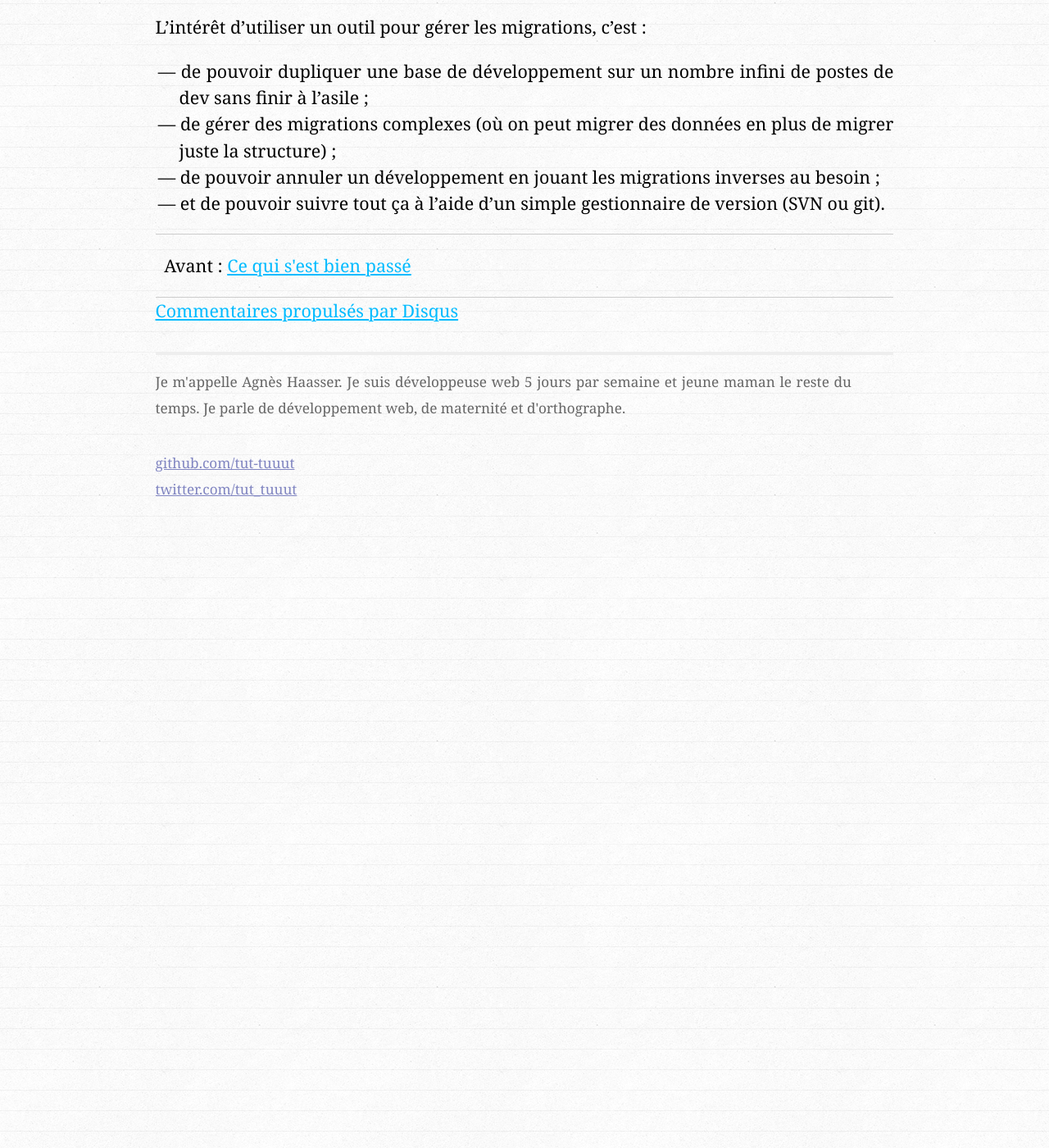
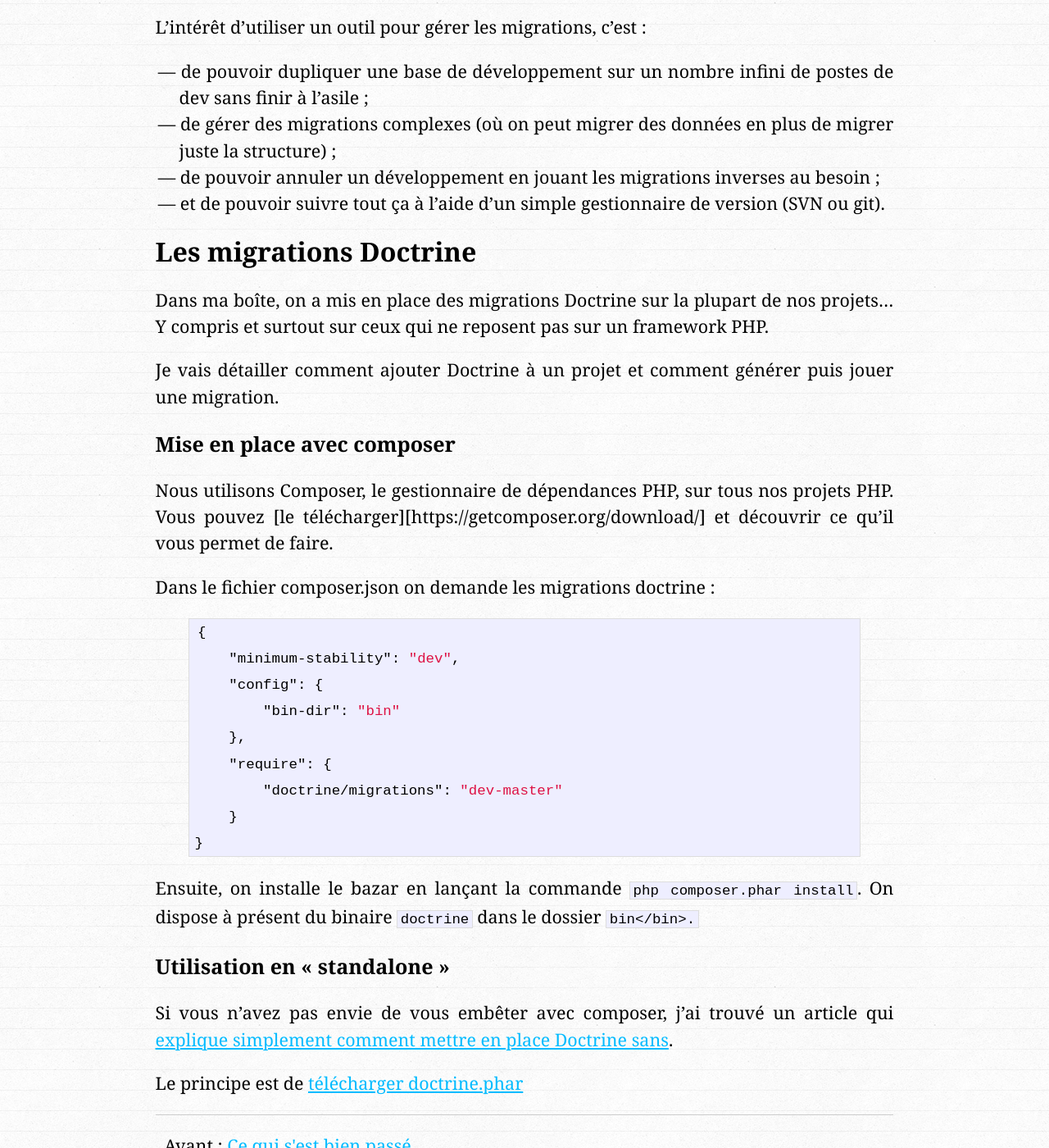
Before and after one commit to tut-tuuut/tut-tuuut.github.io, a Jekyll site: the page built from _posts/2014-06-26-versionner-une-bdd-avec-les-migrations-doctrine.md, in a window 1280 px wide and 1400 px high, scrolled down 1631 px. Shown: the whole window at 82% size. Built offline with Jekyll 4.4.1, drawn with Linux system fonts in a browser that asks for light colours; comment, search, counter and statistics services are not loaded.

Commit message:
Beginning of "install doctrine"

```diff
--- a/_posts/2014-06-26-versionner-une-bdd-avec-les-migrations-doctrine.md
+++ b/_posts/2014-06-26-versionner-une-bdd-avec-les-migrations-doctrine.md
@@ -43,3 +43,39 @@
 - de gérer des migrations complexes (où on peut migrer des données en plus de migrer juste la structure) ;
 - de pouvoir annuler un développement en jouant les migrations inverses au besoin ;
 - et de pouvoir suivre tout ça à l'aide d'un simple gestionnaire de version (SVN ou git).
+
+## Les migrations Doctrine
+
+Dans ma boîte, on a mis en place des migrations Doctrine sur la plupart de nos projets… Y compris et surtout sur ceux qui ne reposent pas sur un framework PHP.
+
+Je vais détailler comment ajouter Doctrine à un projet et comment générer puis jouer une migration.
+
+### Mise en place avec composer
+
+Nous utilisons Composer, le gestionnaire de dépendances PHP, sur tous nos projets PHP. Vous pouvez [le télécharger][https://getcomposer.org/download/] et découvrir ce qu'il vous permet de faire.
+
+Dans le fichier composer.json on demande les migrations doctrine :
+
+{% highlight json %}
+{
+    "minimum-stability": "dev",
+    "config": {
+        "bin-dir": "bin"
+    },
+    "require": {
+        "doctrine/migrations": "dev-master"
+    }
+}
+{% endhighlight %}
+
+Ensuite, on installe le bazar en lançant la commande <code>php composer.phar install</code>. On dispose à présent du binaire <code>doctrine</code> dans le dossier <code>bin</bin>.
+
+
+### Utilisation en « standalone »
+
+Si vous n'avez pas envie de vous embêter avec composer, j'ai trouvé un article qui [explique simplement comment mettre en place Doctrine sans][for-a-doctrine-less-app].
+
+Le principe est de [télécharger doctrine.phar][doctrine.phar]
+
+[for-a-doctrine-less-app]: http://devblog.collegedegrees.com/2010/11/02/doctrine-migrations-for-a-doctrine-less-app.html
+[doctrine.phar]: http://github.com/downloads/ericclemmons/migrations/doctrine-migrations.phar
```
